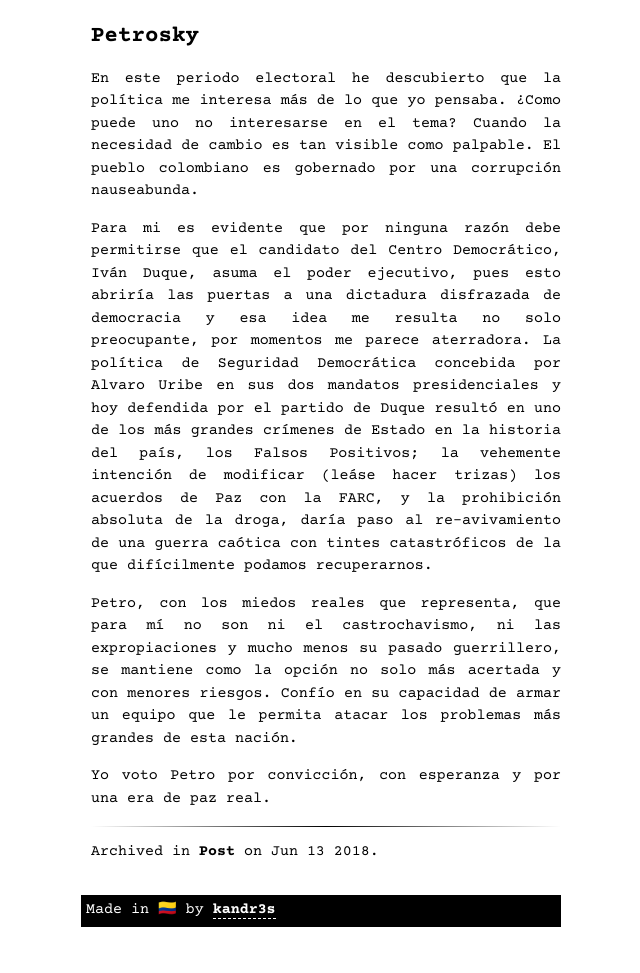
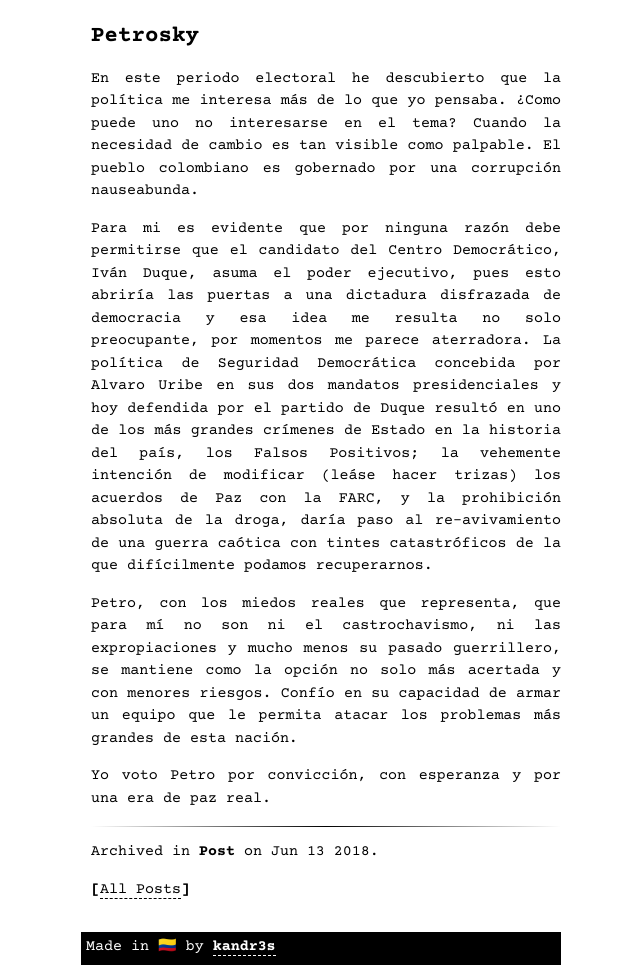
Before and after one commit to kandr3s/kandr3s.github.io, a Jekyll site: the page built from _posts/2018-06-13-petrosky.md, in a window 1280 px wide. Shown: the whole page, without its empty margins (319-959 px from the left). Built offline with Jekyll 4.4.1, drawn with Linux system fonts in a browser that asks for light colours; nearby versions of some CDN libraries; before the commit the page ends 935 px from its top, so only the background shows below that.

Commit message:
Minor updates.

```diff
--- a/_includes/content.html
+++ b/_includes/content.html
@@ -7,5 +7,6 @@
     <hr />
     <div class="post-footer">
       <p>Archived in <b>{{ page.categories }}</b> on {% include date.html %}.</p>
+      <p><span class="page-link"><a href="/posts">All Posts</a></span></p>
     </div>
     {% endif %}
--- a/_includes/profile.html
+++ b/_includes/profile.html
@@ -9,6 +9,5 @@
     {% for item in site.data.nav %}
     <li class="page-link"><a href="{{ item.url }}">{{ item.title }}</a></li>
     {% endfor %}
-    <a href="/feed.xml"><i class="fas fa-rss"></i></a>
   </ul>
 </div>
--- a/_layouts/base.html
+++ b/_layouts/base.html
@@ -22,6 +22,9 @@
         {% include profile.html %}
         {% endif %}
         <div class="content {{ page.layout }}">
+        {% if page.category == "On Music" %}
+        <a href="https://tintaenlascintasmix.tumblr.com"><img src="/images/tintaenlascintas-logo.png" alt="Tinta en las Cintas logo"/></a>
+        {% endif %}
         {% include content.html %}
         </div>
         {% include footer.html %}
```
